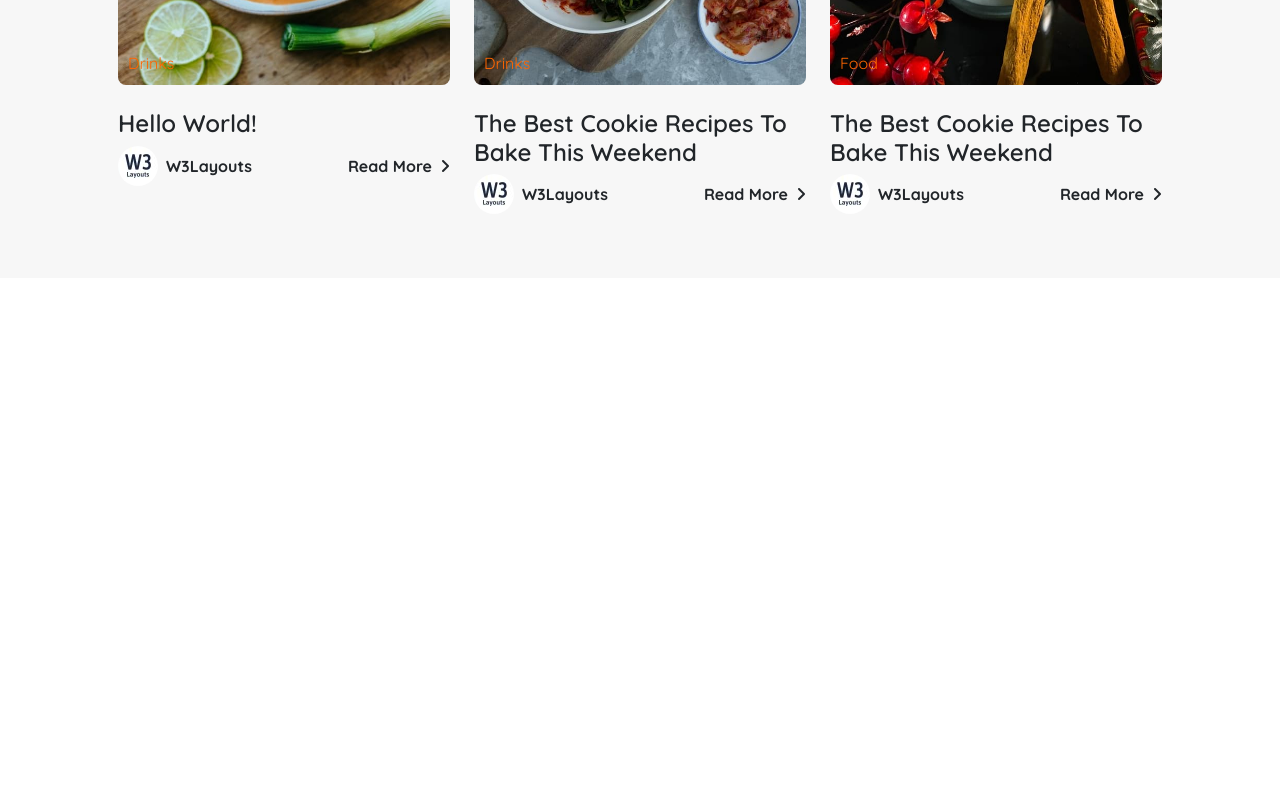
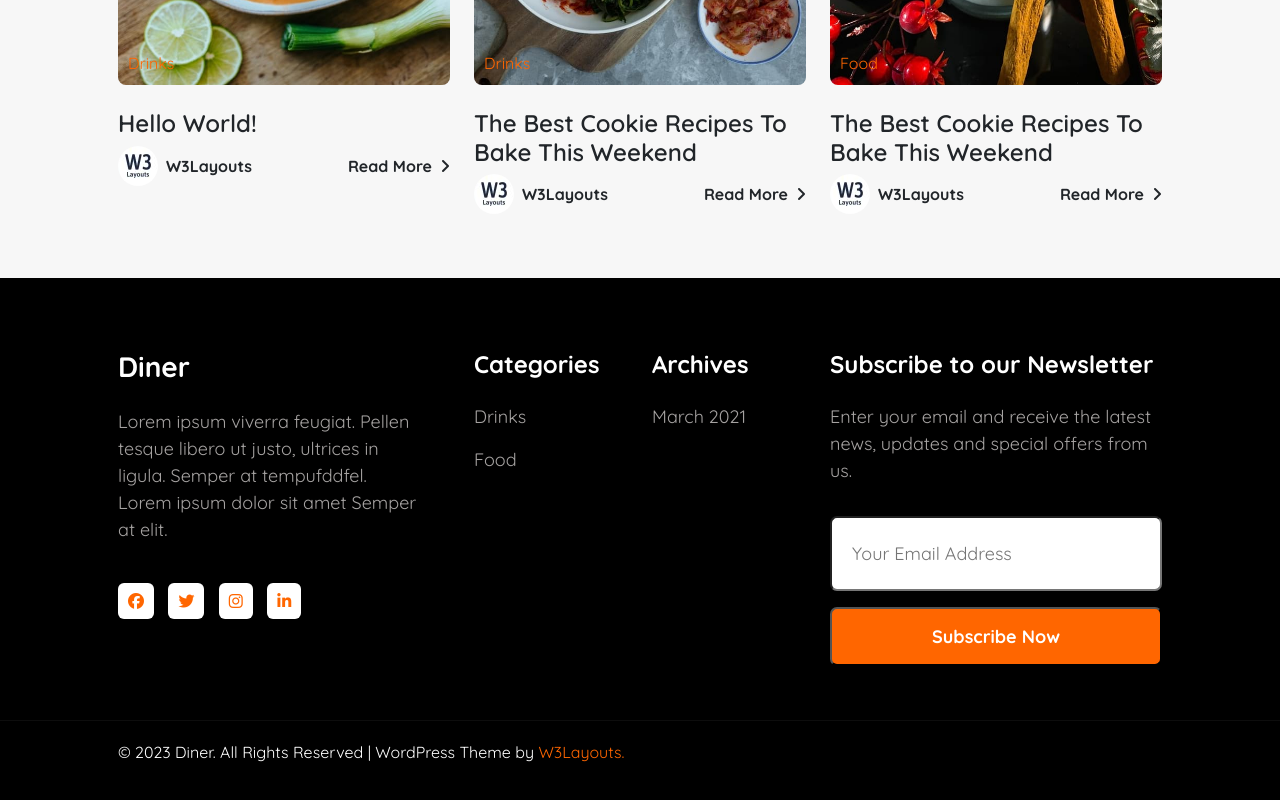
Before and after one commit to ManhDev24/BC66_CAPSTONE-origin, a plain HTML site: page index.html in a window 1280 px wide. Shown: the part 5881-6681 px from the top of the page. Before the commit the page ends 6159 px from the top, so only its background shows below. Drawn offline with nearby package versions, Linux system fonts and the light colour scheme; a script that the page names is missing.

Commit message:
finish footer

```diff
--- a/index.css
+++ b/index.css
@@ -764,3 +764,95 @@ button.mfp-arrow {
 .dinner-blog .blog_drink a:hover {
     color: #5431ac;
 }
+
+/* Footer */
+.footer p {
+    color: #a5a2a1;
+    font-size: 18px;
+}
+
+.l_o {
+    width: 90%;
+}
+
+.footer_i i {
+    color: #ff6600;
+    padding: 10px;
+    background-color: white;
+    border-radius: 6px;
+    margin-right: 10px;
+}
+
+.footer .footer_ip {
+    padding: 15px 20px;
+    font-size: 18px;
+    width: 100%;
+    border-radius: 7px;
+}
+
+.footer .footer_ip:hover {
+    border-color: #ff6600;
+}
+
+.footer .footer_btn {
+    background-color: #ff6600;
+    padding: 14px 0px;
+    font-size: 18px;
+    width: 100%;
+    opacity: 1;
+    transition: 0.7s;
+    border-radius: 7px;
+}
+
+.footer .footer_btn:hover {
+    opacity: 0.8;
+}
+
+.footer .ft-sp {
+    color: #ff6600;
+    cursor: pointer;
+    transition: 0.7s;
+
+}
+
+.footer .ft-sp:hover {
+    color: white;
+}
+
+.footer .footer_dn:hover {
+    color: #ff6600;
+    cursor: pointer;
+    transition: 0.7s;
+}
+
+.footer .footer_dr:hover {
+    color: #ff6600;
+    cursor: pointer;
+    transition: 0.7s;
+}
+
+.footer .footer_fo:hover {
+    color: #ff6600;
+    cursor: pointer;
+    transition: 0.7s;
+}
+
+.footer .footer_ma:hover {
+    color: #ff6600;
+    cursor: pointer;
+    transition: 0.7s;
+}
+
+.footer_i i:hover {
+    background: #ff6600;
+    transition: 0.3s;
+    color: #fff;
+}
+
+/* copyright */
+
+.copyright {
+    padding: 1.2em 0;
+    background: black;
+    border-top: 1px solid rgb(255 255 255 / 5%);
+}
--- a/index.html
+++ b/index.html
@@ -719,11 +719,72 @@
       </div>
     </section>
 
+    <!-- footer  -->
     <footer>
-      <!-- place footer here -->
-      <section class="footer"></section>
-      <section class="copyright"></section>
+      <div class="footer py-5 bg-black ">
+          <div class="container ps-5 pe-5 py-lg-4 text-white">
+              <div class="row footer_list ">
+                  <div class="col-lg-4 col-md-6 col-sm-7 list_one">
+                      <div class="l_o">
+                          <h2 class="footer_dn fs-3 fw-bold">Diner</h2>
+                          <p class="pb-3 pt-3">Lorem ipsum viverra feugiat. Pellen tesque libero ut justo, ultrices in
+                              ligula. Semper at tempufddfel.
+                              Lorem ipsum dolor sit amet Semper at elit.
+                          </p>
+                          <div class="footer_i my-4">
+                              <i class="fa fab fa-facebook i1"></i>
+                              <i class="fa fab fa-twitter i2"></i>
+                              <i class="fa fa-brands fa-instagram i3"></i>
+                              <i class="fa fa-brands fa-linkedin-in"></i>
+                          </div>
+                      </div>
+                  </div>
+                  <div class="col-lg-2 col-md-6 col-sm-5 col-6 list_two">
+                      <div class="row">
+                          <div class="col-6 col-md-8 col-sm-12">
+                              <h2 class="footer_h fs-4 fw-bold">Categories</h2>
+                              <p class="pt-3 footer_dr">Drinks</p>
+                              <p class="footer_fo">Food</p>
+                          </div>
+                      </div>
+                  </div>
+                  <div class="col-lg-2 col-md-6 col-sm-5 col-6 list_three">
+                      <div class="row">
+                          <div class="col-6 col-md-8 col-sm-12">
+                              <h2 class="footer_h fs-4 fw-bold">Archives</h2>
+                              <p class="pt-3 footer_ma">March 2021</p>
+                          </div>
+                      </div>
+                  </div>
+                  <div class="col-lg-4 col-md-6 col-sm-7">
+                      <h2 class="footer_h fs-4 fw-bold pb-3">Subscribe to our Newsletter</h2>
+                      <p class="pb-3">Enter your email and receive the latest news, updates and special offers from
+                          us.</p>
+                      <input type="text" class=" footer_ip  h-25  " id="" aria-describedby="helpId"
+                          placeholder="Your Email Address">
+                      <button class=" fw-bold footer_btn text-white mt-3">Subscribe Now</button>
+                  </div>
+                  <div>
+
+                  </div>
+              </div>
+          </div>
+      </div>
     </footer>
+
+    <!-- copyright -->
+    <section class="copyright">
+      <div class="container ps-5 pe-5">
+          <div class="row">
+              <p class="col-lg-8" style="color: white;">&copy; 2023 Diner. All Rights Reserved | WordPress Theme by
+                  <a href="#" class="text-decoration-none" style="color: #ff6600;">W3Layouts.</a>
+              </p>
+              <div class="col-lg-4">
+              </div>
+          </div>
+      </div>
+    </section>
+
     <!-- Bootstrap JavaScript Libraries -->
     <script
       src="https://cdn.jsdelivr.net/npm/@popperjs/core@2.11.8/dist/umd/popper.min.js"
```
